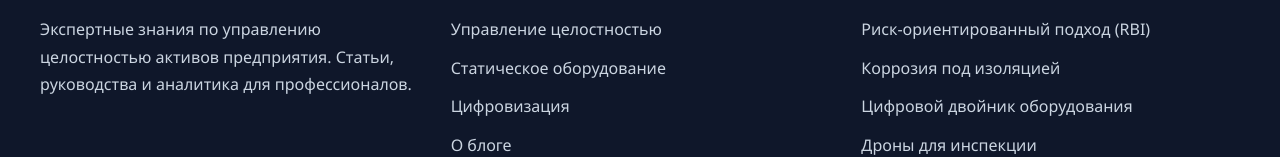
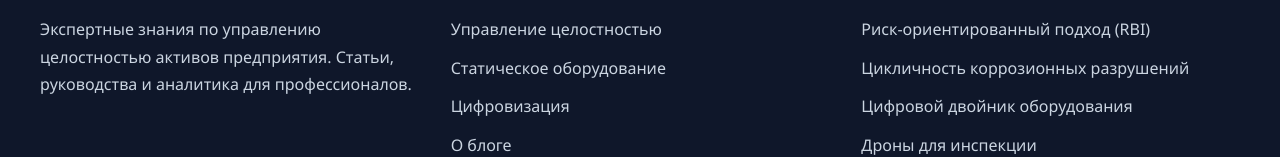
Before and after one commit to V-Okhotnikov/Asset-Integrity-Management, a plain HTML site: page index.html in a window 1280 px wide. Shown: the part 1954-2111 px from the top of the page. Drawn offline with Linux system fonts and the light colour scheme.

Commit message:
Update index.html

```diff
--- a/index.html
+++ b/index.html
@@ -1045,7 +1045,7 @@
                 <h3>Популярные статьи</h3>
                 <ul class="footer-links">
                     <li><a href="#" data-target="article-rbi">Риск-ориентированный подход (RBI)</a></li>
-                    <li><a href="#" data-target="article-corrosion">Коррозия под изоляцией</a></li>
+                    <li><a href="#" data-target="article-corrosion">Цикличность коррозионных разрушений</a></li>
                     <li><a href="#" data-target="article-digital">Цифровой двойник оборудования</a></li>
                     <li><a href="#" data-target="article-drones">Дроны для инспекции</a></li>
                 </ul>
```
